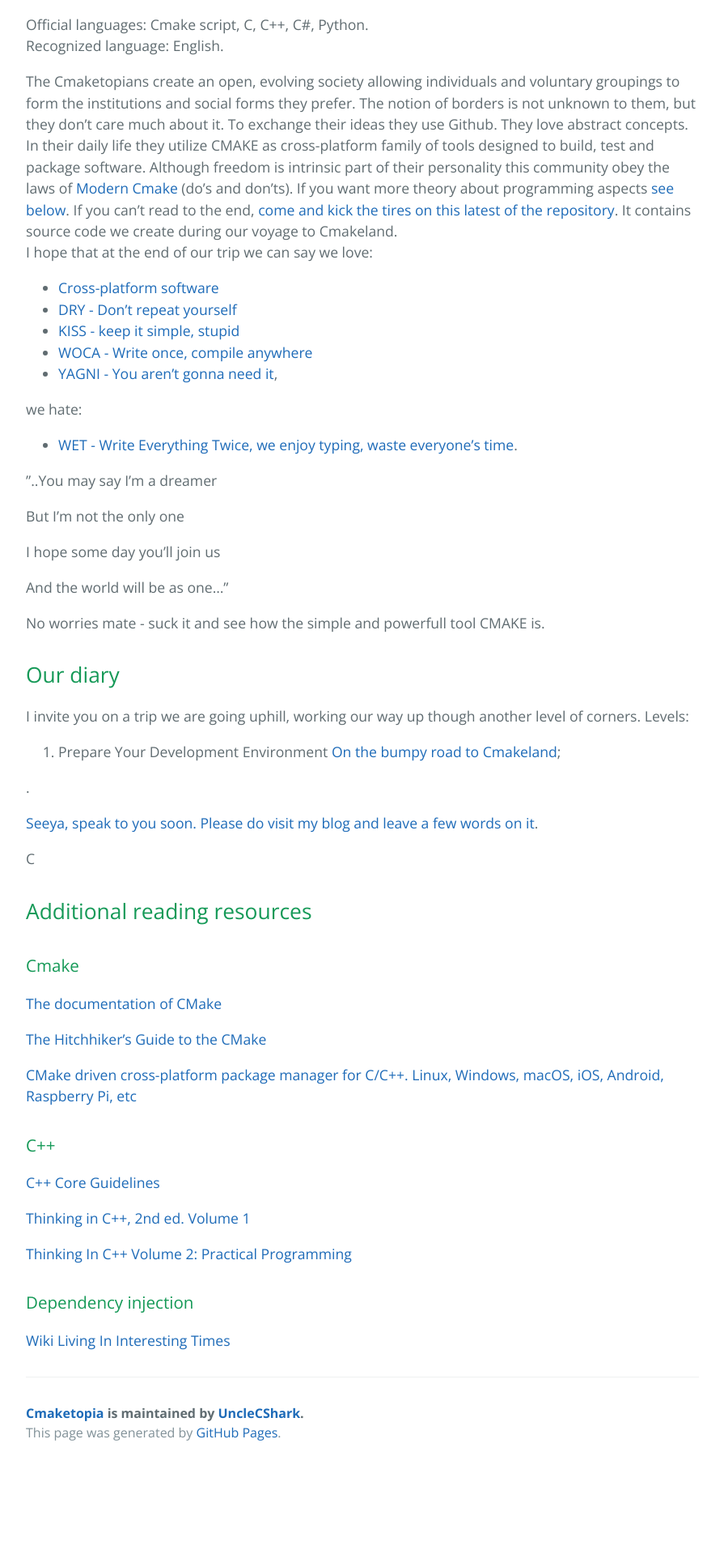
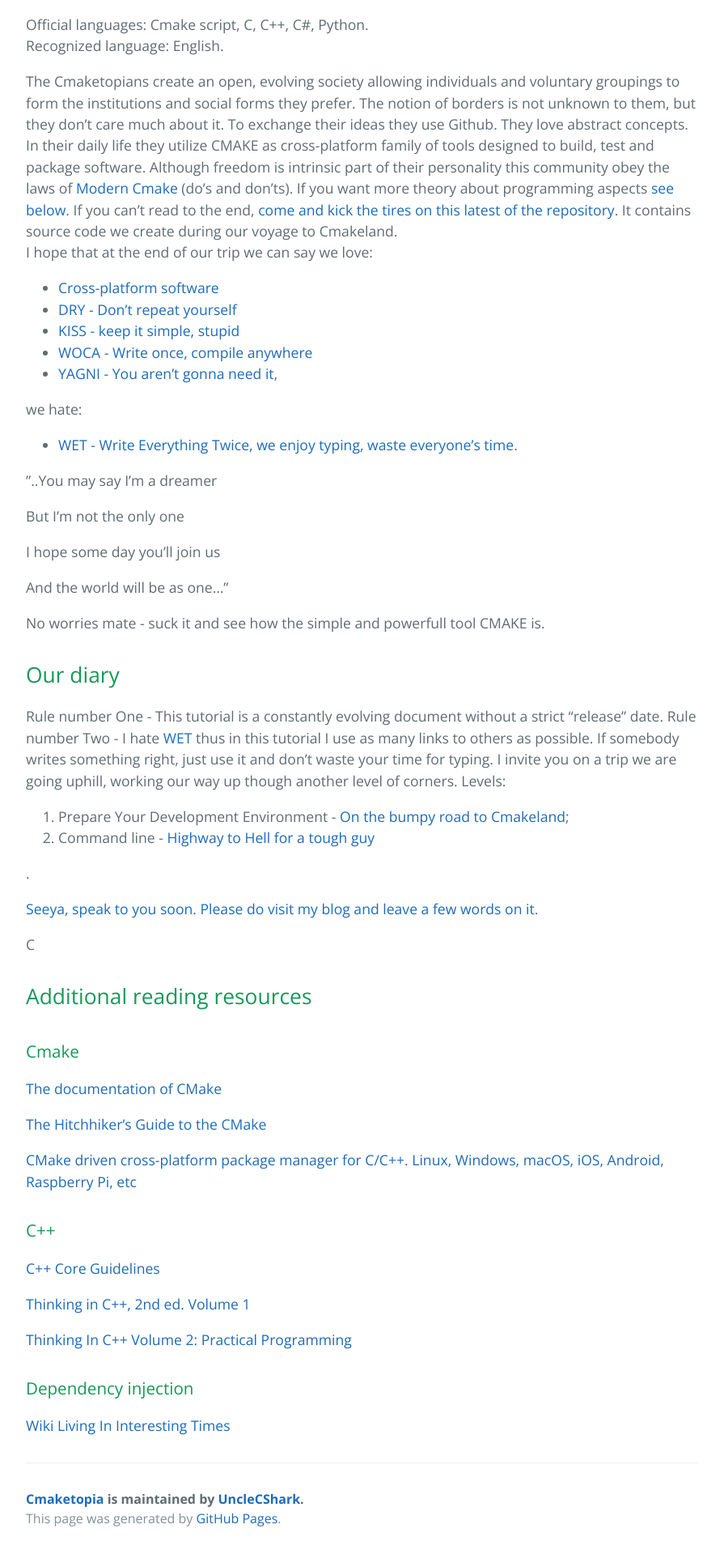
Before and after one commit to UncleCShark/Cmaketopia, a Jekyll site: the page built from index.md, in a window 1280 px wide. Shown: the part 830-2749 px from the top of the page at 81% size, without its empty margins (192-1087 px from the left). Built offline with Jekyll 4.4.1, drawn with Linux system fonts in a browser that asks for light colours; before the commit the page ends 2643 px from its top, so only the background shows below that.

Commit message:
Total update

```diff
--- a/_includes/page-header.html
+++ b/_includes/page-header.html
@@ -1,17 +1,37 @@
 <section class="page-header">
-
+  <div id="mySidenav" class="sidenav">
+    <a href="javascript:void(0)" class="closebtn" onclick="closeNav()">&times;</a>
+    {% assign doclist = site.data.navigation.docs  %}
+    <ol>
+      {% for item in doclist %}
+      <li class="{% if item.url == page.url %}active{% endif %}">
+        <a href="{{ site.baseurl}}/{{ item.url }}">{{ item.title }}</a>
+      </li>
+      {% endfor %}
+    </ol>
+  </div>
+  <span class="menu-header" onclick="openNav()">&#9776; Menu</span>
   <h1 class="project-name">{{ site.title }}</h1>
   <h2 class="project-tagline">{{ site.tagline }}</h2>
   <a href="{{ site.author.repository }}" class="btn">View on GitHub</a>
   <a class="rightlogo" href="{{ site.author.rightlink }}">
-    <img src="{{ site.author.rightimage }}"
-      alt="Fork me on GitHub"></a>
+    <img src="{{ site.author.rightimage }}" alt="Fork me on GitHub"></a>
 
   <a class="leftlogo" href="{{ site.author.leftlink }}">
-    <img src="{{ site.author.leftimage }}"
-      alt="Cmaketopia"></a>
-<!--
+    <img src="{{ site.author.leftimage }}" alt="Cmaketopia"></a>
+
+
+  <!--
   <a href="#" class="btn">Download .zip</a>
   <a href="#" class="btn">Download .tar.gz</a>
   -->
+  <script>
+    function openNav() {
+      document.getElementById("mySidenav").style.width = "300px";
+    }
+
+    function closeNav() {
+      document.getElementById("mySidenav").style.width = "0";
+    }
+  </script>
 </section>
--- a/css/mystyle.css
+++ b/css/mystyle.css
@@ -22,3 +22,51 @@
   width: 100%;
   height:100%;
 }
+.sidenav {
+  height: 100%;
+  width: 0;
+  position: fixed;
+  z-index: 1;
+  top: 0;
+  left: 0;
+  background-color: #111;
+  overflow-x: hidden;
+  transition: 0.5s;
+  padding-top: 60px;
+}
+
+.sidenav a {
+  padding: 8px 8px 8px 32px;
+  text-decoration: none;
+  font-size: 25px;
+  color: #818181;
+  display: block;
+  transition: 0.3s;
+}
+
+.sidenav a:hover {
+  color: #f1f1f1;
+}
+
+.sidenav .closebtn {
+  position: absolute;
+  top: 0;
+  right: 25px;
+  font-size: 36px;
+  margin-left: 50px;
+}
+.menu-header {
+  position: absolute;
+  top: 0;
+  right: 150px;
+  float: left;
+  color: black;
+  text-align: left;
+  font-size:30px;
+  cursor:pointer;
+}
+
+@media screen and (max-height: 450px) {
+  .sidenav {padding-top: 15px;}
+  .sidenav a {font-size: 18px;}
+}
--- a/index.md
+++ b/index.md
@@ -45,10 +45,12 @@
 
 ## Our diary
 
-I invite you on a trip we are going uphill, working our way up though another level of corners.
+Rule number One - This tutorial is a constantly evolving document without a strict "release" date.
+Rule number Two - I hate [WET](https://en.wikipedia.org/wiki/Don%27t_repeat_yourself) thus in this tutorial I use as many links to others as possible. If somebody writes something right, just use it and don't waste your time for typing. I invite you on a trip we are going uphill, working our way up though another level of corners.
 Levels:
 
-1. Prepare Your Development Environment [On the bumpy road to Cmakeland](Docs/DevelopmentEnvironment.md);
+1. Prepare Your Development Environment - [On the bumpy road to Cmakeland](Docs/DevelopmentEnvironment.md);
+2. Command line - [Highway to Hell for a tough guy](Docs/CommandLine.md)
 
 .
 
```
Also changed, not shown: Docs/CommandLine.md (added, +10 -0 lines), Docs/DevelopmentEnvironment.md (+1 -1 lines), _data/navigation.yml (added, +11 -0 lines).
